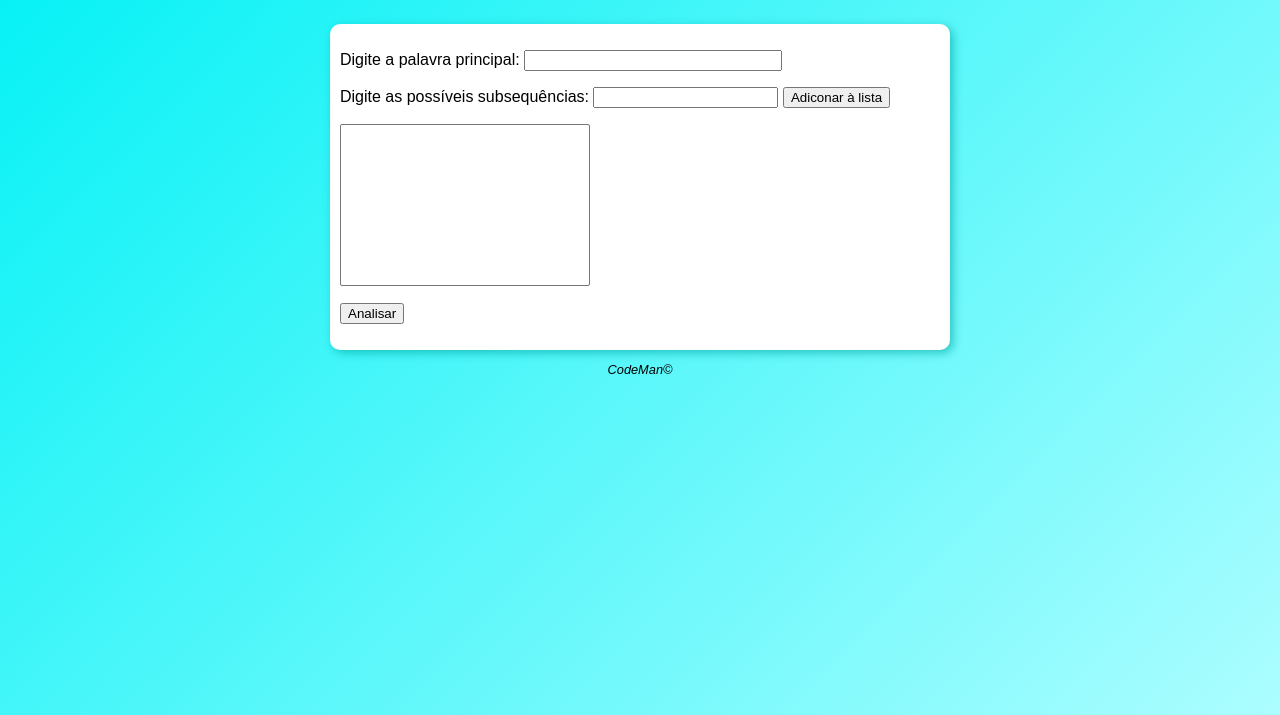
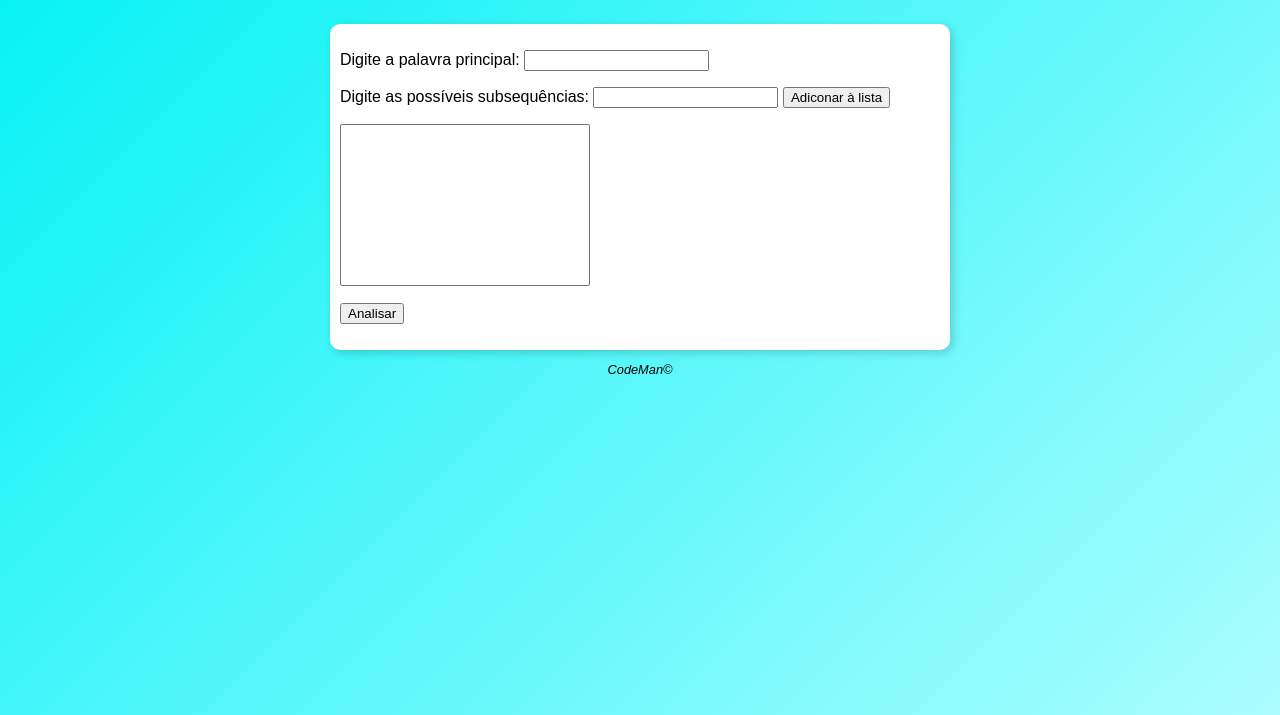
Before and after one commit to andre-f-alves/projeto-dev, a plain HTML site: page subsequencia/index.html in a window 1280 px wide. Shown: the part 85-800 px from the top of the page. Drawn offline with Linux system fonts and the light colour scheme.

Commit message:
Atualização do projeto

```diff
--- a/subsequencia/index.html
+++ b/subsequencia/index.html
@@ -11,32 +11,35 @@
     <header>
         <h1>Teste de Subsequência</h1>
     </header>
+
     <main>
+        <!-- Parte principal - formulário -->
         <div>
+            <form autocomplete="off">
                 <p>
-                Digite a palavra principal:
-                <input type="text" id="principal" style="width: 250px;">
+                    <label for="principal">Digite a palavra principal:</label> <input type="text" name="principal" id="principal">
                 </p>
                 <p>
-                Digite as possíveis subsequências:
-                <input type="text" id="subsequence">
+                    <label for="subsequence">Digite as possíveis subsequências:</label> <input type="text" name="subsequence" id="subsequence">
                     <input type="button" value="Adiconar à lista" id="adicionar">
                 </p>
                 <select name="lista" id="lista" size="10"></select>
                 <p id="button">
                     <input type="button" value="Analisar" id="analisar">
                 </p>
+            </form>
         </div>
+        <!-- Parte secundária - resultado -->
         <div id="result">
 
         </div>
     </main>
+
     <footer>
         <p>CodeMan&copy;</p>
     </footer>
 
     <script type="module" src="functions.js"></script>
-
     <script type="module" src="main.js"></script>
 </body>
 </html>
--- a/subsequencia/style.css
+++ b/subsequencia/style.css
@@ -17,7 +17,7 @@ h1 {
 main {
     background-color: white;
     border-radius: 10px;
-    box-shadow: 3px 3px 10px #00a8a2a4;
+    box-shadow: 3px 3px 10px #0000002d;
     width: 600px;
     padding: 10px;
     margin: auto;
@@ -29,7 +29,6 @@ select#lista {
 
 footer {
     text-align: center;
-    font-family: Arial, Helvetica, sans-serif;
     font-style: italic;
     font-size: 0.8em;
 }
```
Lines whose indentation alone changed are shown as unchanged.
